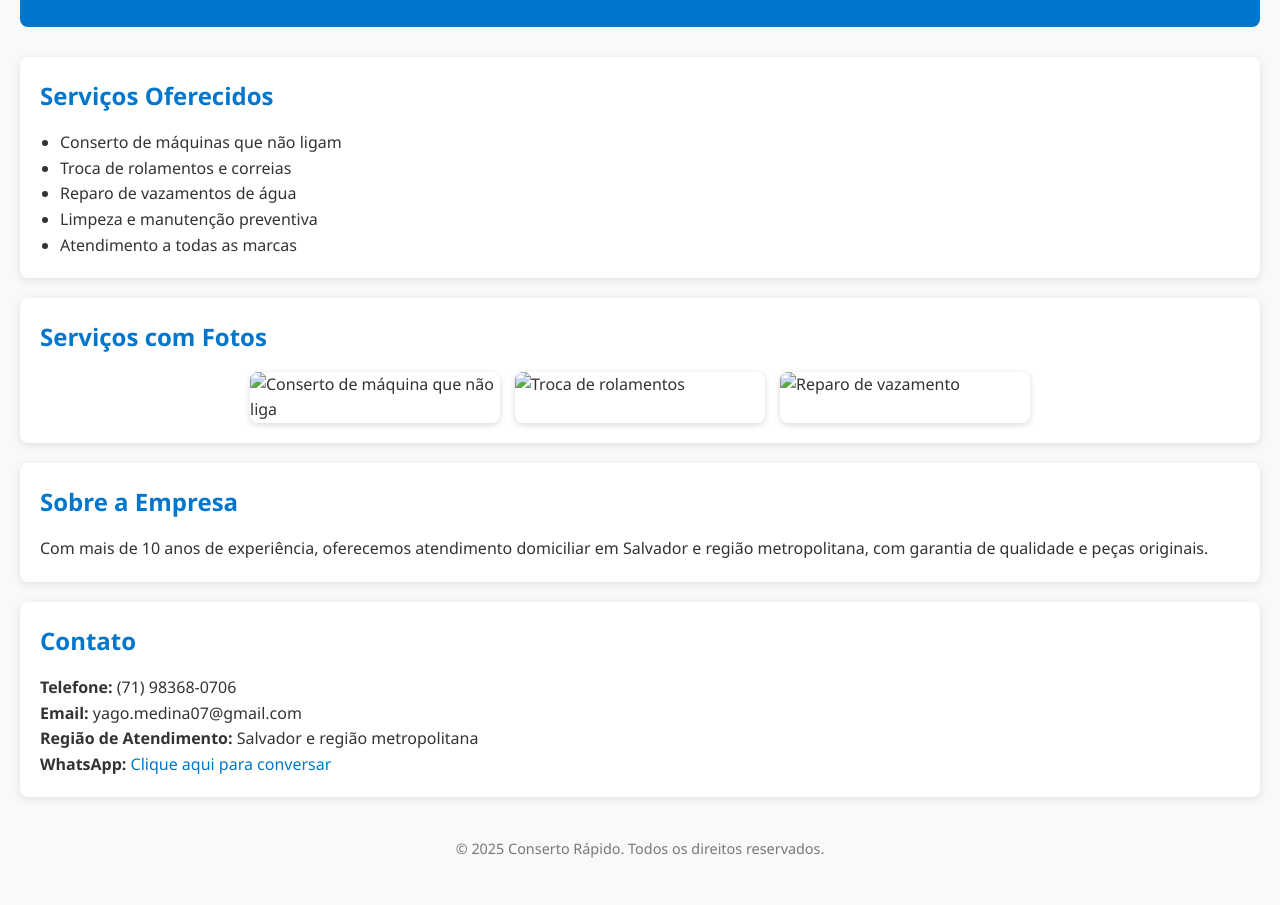
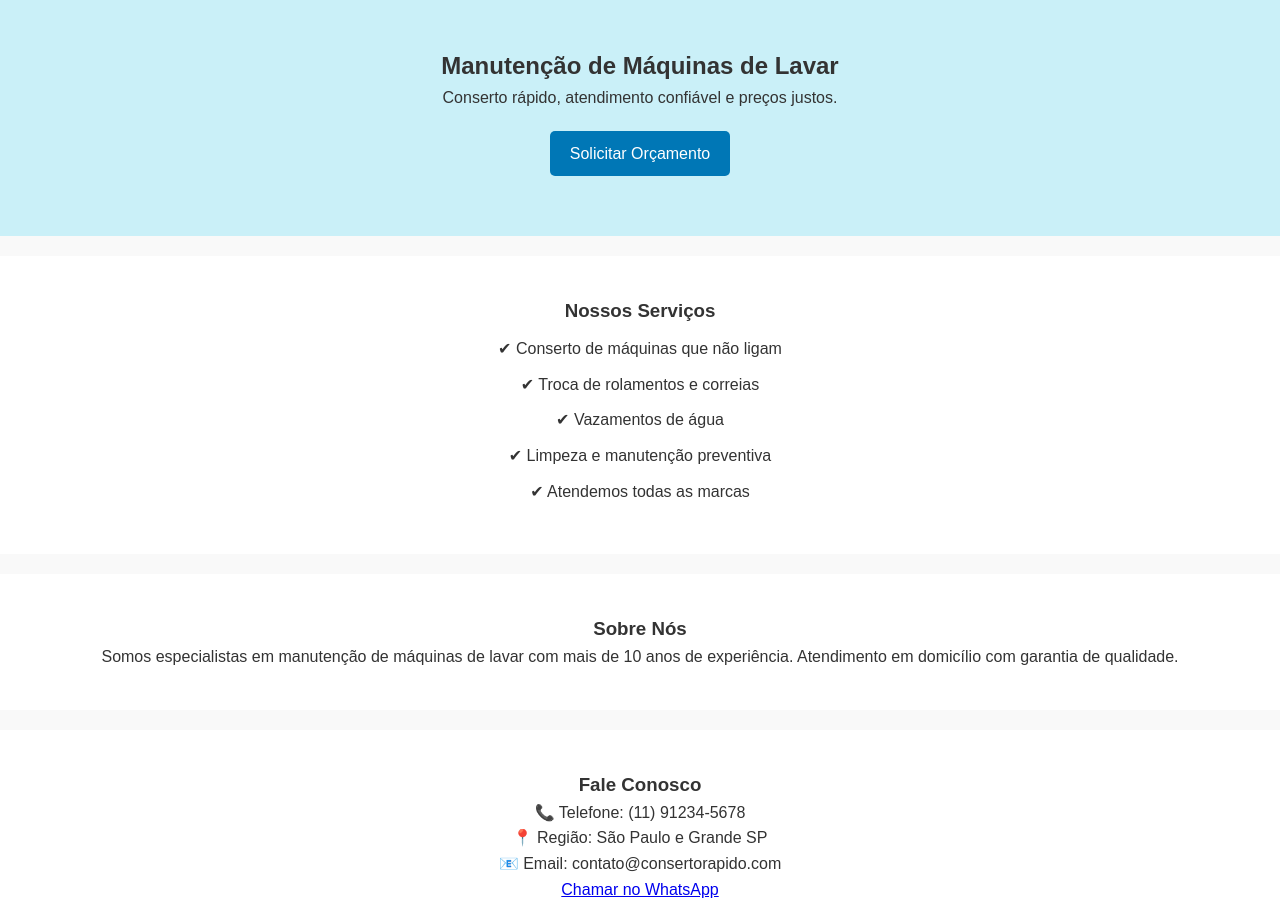
Before and after one commit to Exelenciatec/conserto-maquinas, a plain HTML site: page index.html in a window 1280 px wide. Shown: the part 140-1045 px from the top of the page. Before the commit the page ends 1021 px from the top, so only its background shows below. Drawn offline with Linux system fonts and the light colour scheme.

Commit message:
Add files via upload

```diff
--- a/index.html
+++ b/index.html
@@ -1,61 +1,53 @@
 <!DOCTYPE html>
 <html lang="pt-BR">
 <head>
-  <meta charset="UTF-8" />
-  <meta name="viewport" content="width=device-width, initial-scale=1" />
-  <title>Conserto de Máquinas de Lavar</title>
-  <link rel="stylesheet" href="style.css" />
+    <meta charset="UTF-8">
+    <meta name="viewport" content="width=device-width, initial-scale=1.0">
+    <title>Serviço de Máquinas de Lavar</title>
+    <link rel="stylesheet" href="style.css">
 </head>
 <body>
     <header>
-    <h1>Conserto Rápido de Máquinas de Lavar</h1>
-    <p>Serviço confiável, rápido e com preço justo</p>
+        <h1>Conserto Rápido</h1>
+        <nav>
+            <a href="#servicos">Serviços</a>
+            <a href="#sobre">Sobre</a>
+            <a href="#contato">Contato</a>
+        </nav>
     </header>
 
-  <section>
-    <h2>Serviços Oferecidos</h2>
+    <section class="hero">
+        <h2>Manutenção de Máquinas de Lavar</h2>
+        <p>Conserto rápido, atendimento confiável e preços justos.</p>
+        <a href="#contato" class="btn">Solicitar Orçamento</a>
+    </section>
+
+    <section id="servicos" class="servicos">
+        <h3>Nossos Serviços</h3>
         <ul>
-      <li>Conserto de máquinas que não ligam</li>
-      <li>Troca de rolamentos e correias</li>
-      <li>Reparo de vazamentos de água</li>
-      <li>Limpeza e manutenção preventiva</li>
-      <li>Atendimento a todas as marcas</li>
+            <li>✔ Conserto de máquinas que não ligam</li>
+            <li>✔ Troca de rolamentos e correias</li>
+            <li>✔ Vazamentos de água</li>
+            <li>✔ Limpeza e manutenção preventiva</li>
+            <li>✔ Atendemos todas as marcas</li>
         </ul>
     </section>
 
-  <section>
-    <h2>Serviços com Fotos</h2>
-    <div class="galeria">
-      <img src="imagens/servico1.jpg" alt="Conserto de máquina que não liga" />
-      <img src="imagens/servico2.jpg" alt="Troca de rolamentos" />
-      <img src="imagens/servico3.jpg" alt="Reparo de vazamento" />
-    </div>
+    <section id="sobre" class="sobre">
+        <h3>Sobre Nós</h3>
+        <p>Somos especialistas em manutenção de máquinas de lavar com mais de 10 anos de experiência. Atendimento em domicílio com garantia de qualidade.</p>
     </section>
 
-  <section>
-    <h2>Sobre a Empresa</h2>
-    <p>
-      Com mais de 10 anos de experiência, oferecemos atendimento domiciliar
-      em Salvador e região metropolitana, com garantia de qualidade e peças
-      originais.
-    </p>
-  </section>
-
-  <section>
-    <h2>Contato</h2>
-    <p><strong>Telefone:</strong> (71) 98368-0706</p>
-    <p><strong>Email:</strong> yago.medina07@gmail.com</p>
-    <p><strong>Região de Atendimento:</strong> Salvador e região metropolitana</p>
-    <p>
-      <strong>WhatsApp:</strong>
-      <a href="https://wa.me/5571983680706" target="_blank"
-        >Clique aqui para conversar</a
-      >
-    </p>
+    <section id="contato" class="contato">
+        <h3>Fale Conosco</h3>
+        <p>📞 Telefone: (11) 91234-5678<br>
+        📍 Região: São Paulo e Grande SP<br>
+        📧 Email: contato@consertorapido.com</p>
+        <a href="https://wa.me/5511912345678" target="_blank" class="btn">Chamar no WhatsApp</a>
     </section>
 
     <footer>
-    <p>&copy; 2025 Conserto Rápido. Todos os direitos reservados.</p>
+        <p>&copy; 2025 Conserto Rápido - Todos os direitos reservados.</p>
     </footer>
 </body>
 </html>
--- a/style.css
+++ b/style.css
@@ -1,4 +1,3 @@
-/* Reset básico */
 * {
     margin: 0;
     padding: 0;
@@ -6,78 +5,65 @@
 }
 
 body {
-  font-family: 'Segoe UI', Tahoma, Geneva, Verdana, sans-serif;
+    font-family: Arial, sans-serif;
+    line-height: 1.6;
+    color: #333;
     background-color: #f9f9f9;
-  color: #333;
-  line-height: 1.6;
-  padding: 20px;
 }
 
 header {
-  background-color: #0077cc;
+    background-color: #0077b6;
     color: white;
-  padding: 30px 20px;
+    padding: 20px;
     text-align: center;
-  border-radius: 8px;
-  margin-bottom: 30px;
 }
 
 header h1 {
-  font-size: 2em;
     margin-bottom: 10px;
 }
 
-section {
-  background: white;
-  margin-bottom: 20px;
-  padding: 20px;
-  border-radius: 8px;
-  box-shadow: 0 2px 8px rgba(0,0,0,0.1);
+nav a {
+    color: white;
+    margin: 0 10px;
+    text-decoration: none;
+    font-weight: bold;
 }
 
-h2 {
-  color: #0077cc;
-  margin-bottom: 15px;
+.hero {
+    background-color: #caf0f8;
+    text-align: center;
+    padding: 60px 20px;
 }
 
-ul {
-  list-style-type: disc;
-  padding-left: 20px;
+.hero .btn {
+    background-color: #0077b6;
+    color: white;
+    padding: 10px 20px;
+    text-decoration: none;
+    display: inline-block;
+    margin-top: 20px;
+    border-radius: 5px;
 }
 
-a {
-  color: #0077cc;
-  text-decoration: none;
+.servicos, .sobre, .contato {
+    padding: 40px 20px;
+    text-align: center;
+    background-color: #ffffff;
+    margin: 20px 0;
 }
 
-a:hover {
-  text-decoration: underline;
+.servicos ul {
+    list-style: none;
+    padding: 0;
 }
 
-/* Galeria de fotos */
-.galeria {
-  display: flex;
-  flex-wrap: wrap;
-  gap: 15px;
-  justify-content: center;
-}
-
-.galeria img {
-  width: 250px;
-  height: auto;
-  border-radius: 8px;
-  box-shadow: 0 2px 6px rgba(0,0,0,0.15);
-  transition: transform 0.3s ease;
-  cursor: pointer;
-}
-
-.galeria img:hover {
-  transform: scale(1.05);
+.servicos li {
+    margin: 10px 0;
 }
 
 footer {
+    background-color: #0077b6;
+    color: white;
     text-align: center;
-  font-size: 0.9em;
-  color: #777;
-  margin-top: 40px;
+    padding: 15px;
 }
```
Lines whose indentation alone changed are shown as unchanged.
